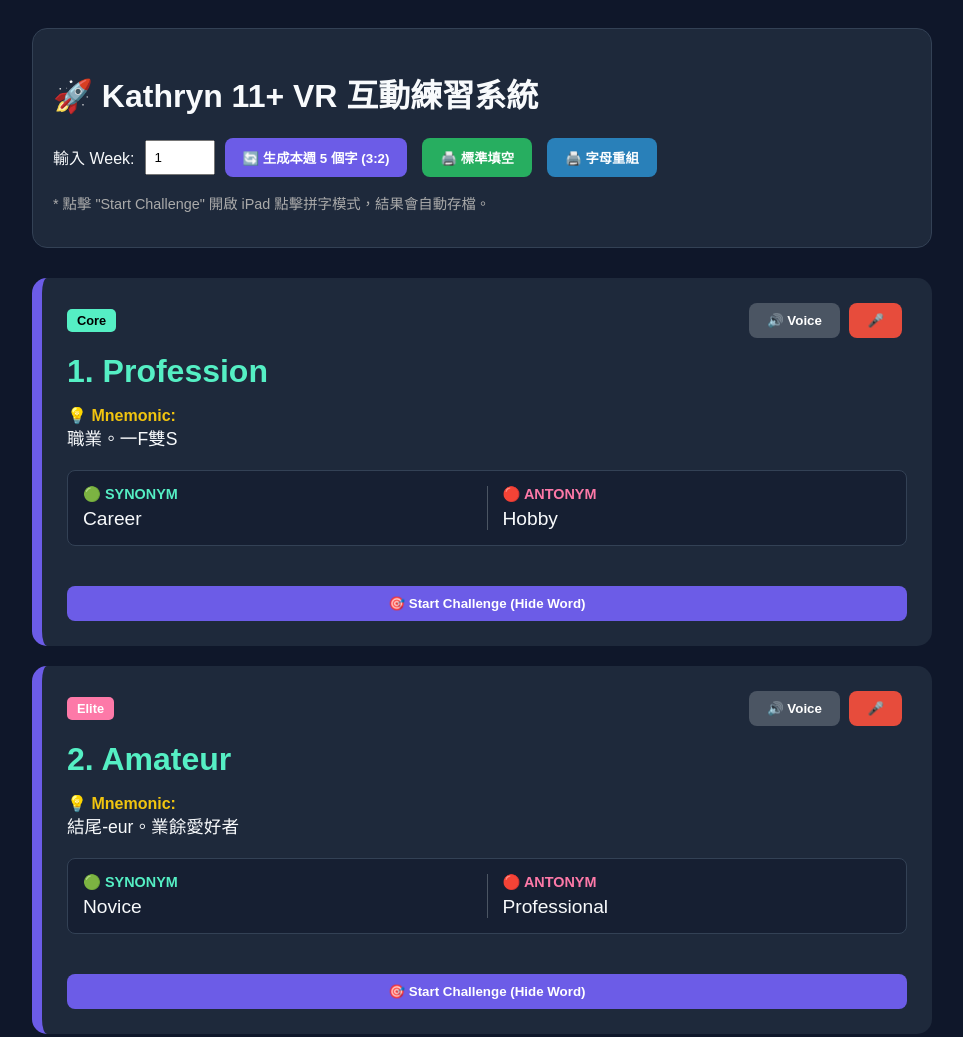
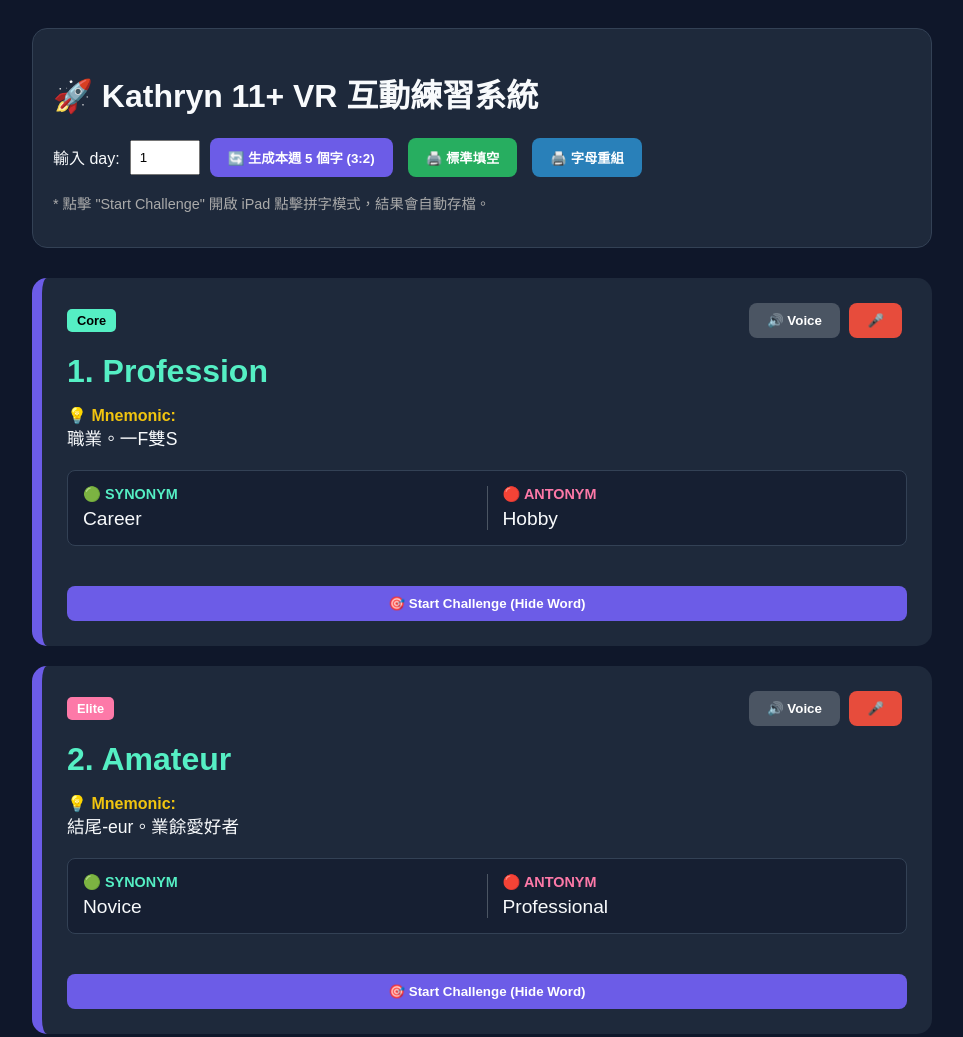
Before and after one commit to iamsimonc/11vc, a plain HTML site: page kathryn.html in a window 1280 px wide. Shown: the top 1037 px of the page, without its empty margins (158-1121 px from the left). Drawn offline with nearby package versions, Linux system fonts and the light colour scheme.

Commit message:
Update kathryn.html

```diff
--- a/kathryn.html
+++ b/kathryn.html
@@ -49,7 +49,7 @@
     <div class="no-print">
         <h1>🚀 Kathryn 11+ VR 互動練習系統</h1>
         <div style="margin-bottom: 15px; display: flex; flex-wrap: wrap; gap: 10px; align-items: center;">
-            <label>輸入 Week: </label>
+            <label>輸入 day: </label>
             <input type="number" id="weekInput" value="1" style="width:50px; padding:8px;">
             <button class="btn btn-gen" onclick="generateByWeek()">🔄 生成本週 5 個字 (3:2)</button>
             <button class="btn" style="background:#27ae60; color:white;" onclick="printTest('standard')">🖨️ 標準填空</button>
```
